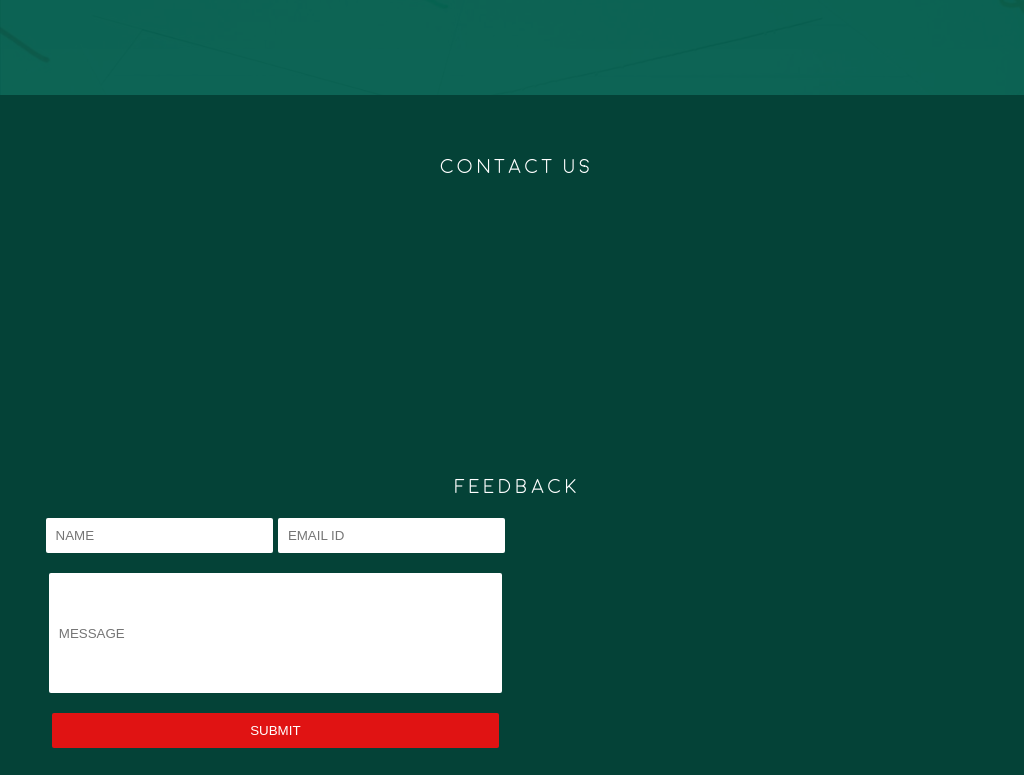
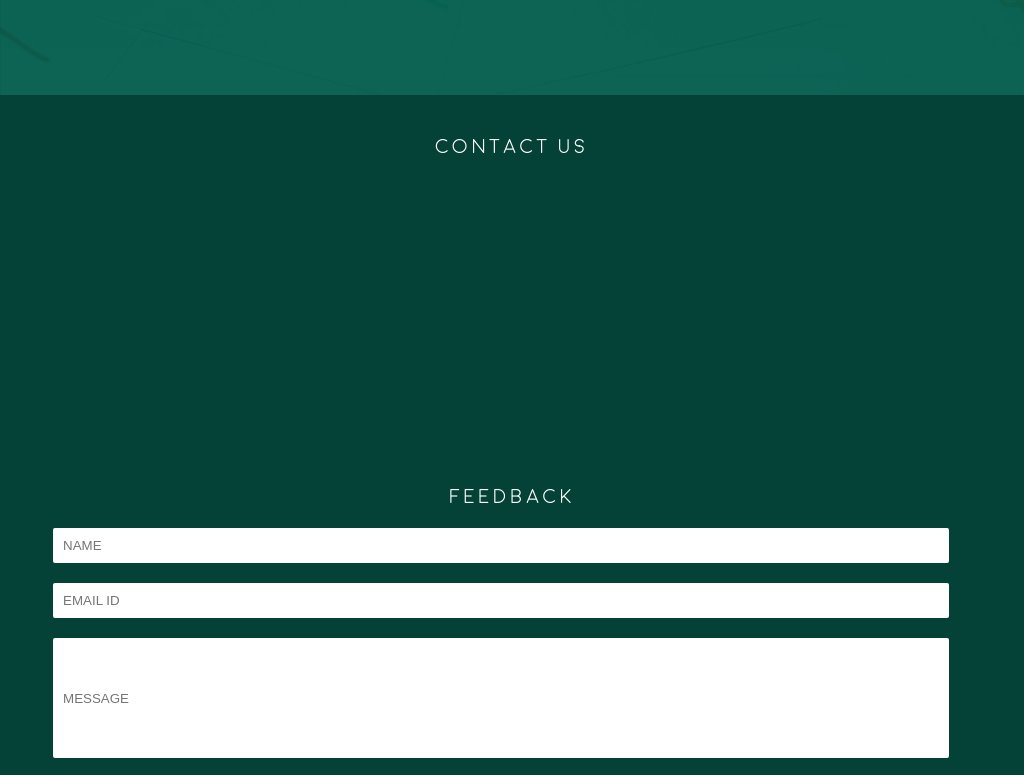
Before and after one commit to akshatdb/ProjectWeb, a plain HTML site: page index.html in a window 1024 px wide. Shown: the part 1730-2505 px from the top of the page. Drawn offline with Linux system fonts and the light colour scheme.

Commit message:
Fixed feedback form

```diff
--- a/index.html
+++ b/index.html
@@ -37,10 +37,10 @@
 			</div>
 		</div>
 		<div class="row contact-div">
-			<div class="column-6 help-col">
+			<div class="column-6 feed-col">
 				<h1>Contact Us</h1>
 			</div>
-			<div class="column-6 help-col">
+			<div class="column-6 feed-col">
 				<h1>Feedback</h1>
 				<form class="feed-form">
 					<input type="text" placeholder="NAME" name="name"/>
--- a/styles/main.css
+++ b/styles/main.css
@@ -149,33 +149,13 @@ i.github-icon:hover,i.github-icon:focus{
 	background: rgb(4, 66, 55);
 	padding:30px;
 }
-.help-col{
+.help-col,.feed-col{
 	box-sizing: border-box;
 	color:white;
 	border-radius: 5px;
 	padding:30px;
 	height:300px;
 	font-size: 20px;
-}
-.feed-form{
-	position: absolute;
-	width:45%;
-}
-.feed-form>input{
-	width:45%;
-	margin-top:20px;
-	padding:10px;
-	border:none;
-	border-radius: 2px;
-}
-.feed-form>input[type=textarea]{
-	width:94%;
-	height:100px;
-}
-.feed-form>input[type=submit]{
-	width:97%;
-	background-color:var(--color-btn-a);
-	color:white;
 }
 .feed-form>input[type=submit]:hover{
 	background-color:var(--color-btn-b);
@@ -206,6 +186,26 @@ i.github-icon:hover,i.github-icon:focus{
 		text-align:center;
 		display: inline-block;
 	}
+	.feed-form{
+		position: absolute;
+		width:45%;
+	}
+	.feed-form>input{
+		width:45%;
+		margin-top:20px;
+		padding:10px;
+		border:none;
+		border-radius: 2px;
+	}
+	.feed-form>input[type=textarea]{
+		width:94%;
+		height:100px;
+	}
+	.feed-form>input[type=submit]{
+		width:97%;
+		background-color:var(--color-btn-a);
+		color:white;
+	}
 }
 @media screen and (max-width:1024px)
 {
@@ -226,5 +226,28 @@ i.github-icon:hover,i.github-icon:focus{
 		text-align:center;
 		display: block;
 	}
+	.feed-col{
+		height:350px;
+	}
+	.feed-form{
+		position: absolute;
+		width:90%;
+	}
+	.feed-form>input{
+		width:95%;
+		margin-top:20px;
+		padding:10px;
+		border:none;
+		border-radius: 2px;
+	}
+	.feed-form>input[type=textarea]{
+		width:95%;
+		height:100px;
+	}
+	.feed-form>input[type=submit]{
+		width:98%;
+		background-color:var(--color-btn-a);
+		color:white;
+	}
 
 }
```
